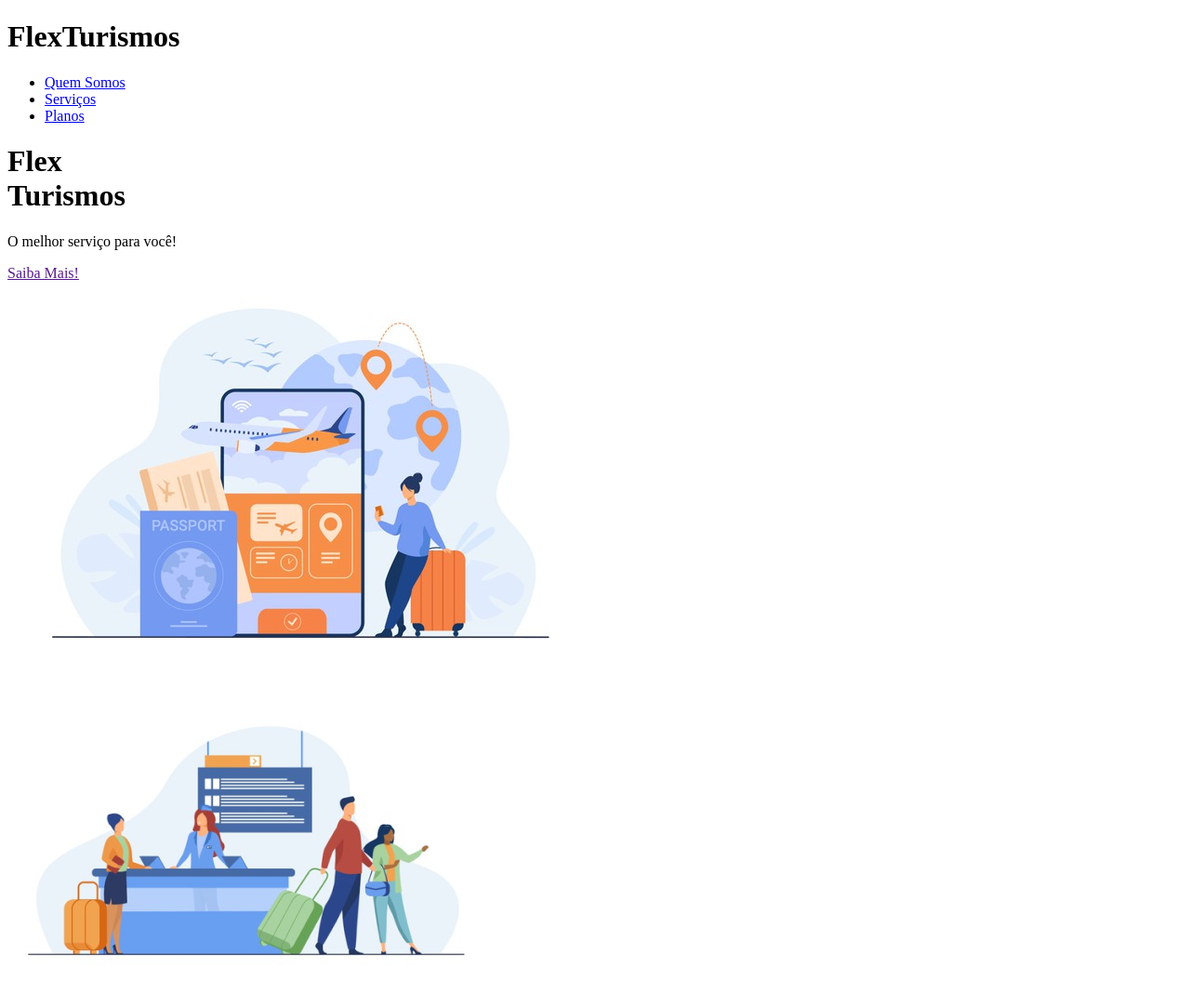
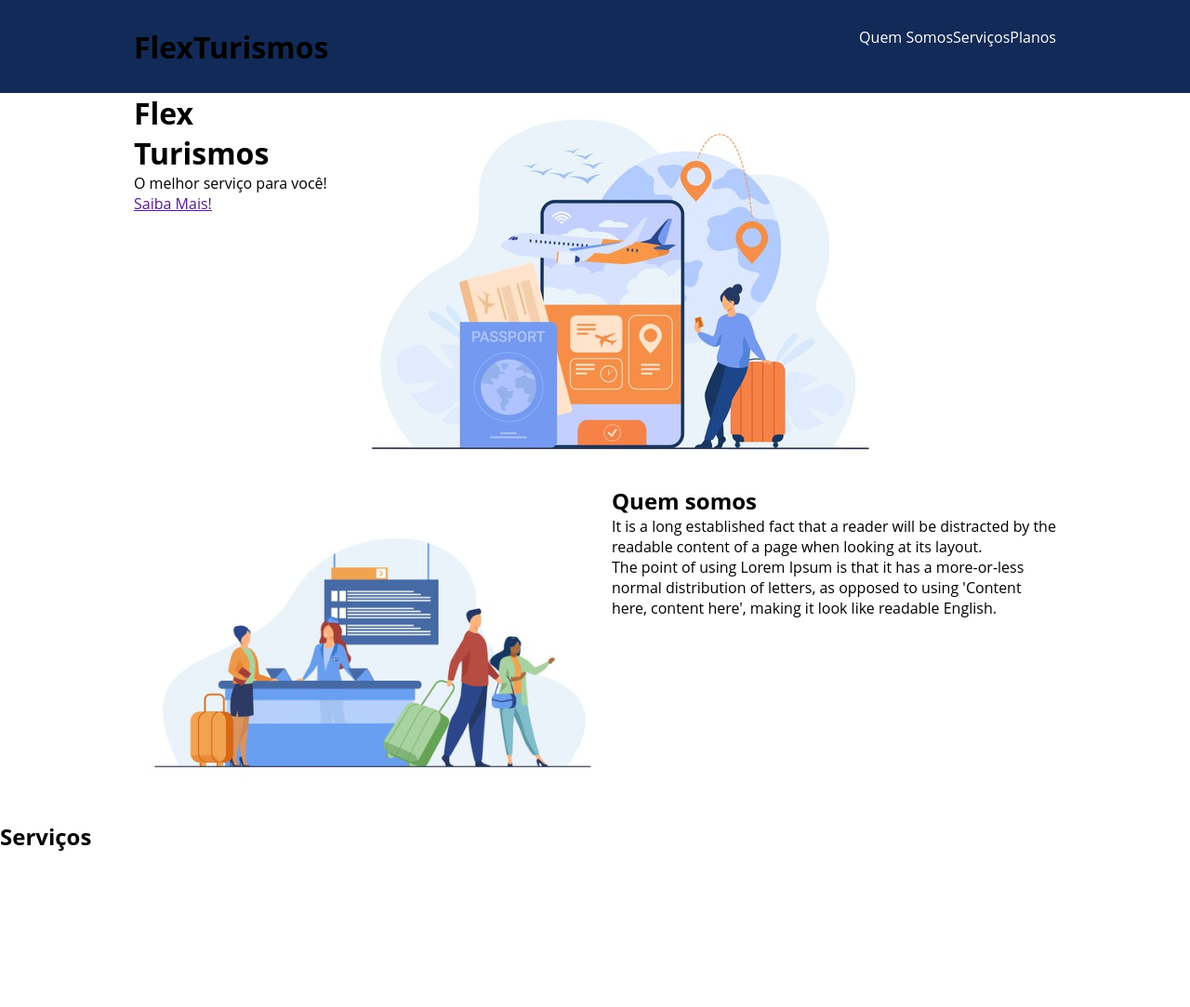
Before and after one commit to limavlucas/Atividades-e-projeto---Posicionando-elementos-com-flexbox-em-css, a plain HTML site: page flex-projeto/index.html in a window 1280 px wide. Shown: the top 1083 px of the page at 93% size. Drawn offline with Linux system fonts and the light colour scheme.

Commit message:
atualização de erros nos exercicios e começo de estilização no projeto da landing page

```diff
--- a/flex-projeto/index.html
+++ b/flex-projeto/index.html
@@ -8,15 +8,17 @@
 </head>
 <body>
     <header>
-        <h1>FlexTurismos</h1>
-        <ul>
-            <li><a href="#quem-somos">Quem Somos</a></li>
-            <li><a href="#servicos">Serviços</a></li>
-            <li><a href="#planos">Planos</a></li>
-        </ul>
+        <div class="flex-container menu">
+            <div><h1>FlexTurismos</h1></div>
+            <ul class="list-items">
+                <li><a href="#quem-somos">Quem Somos</a></li>
+                <li><a href="#servicos">Serviços</a></li>
+                <li><a href="#planos">Planos</a></li>
+            </ul>
+        </div>
     </header>
 
-    <div>
+    <div class="flex-container">
         <div>
             <h1>Flex <br>Turismos</h1>
             <p>O melhor serviço para você!</p>
@@ -28,7 +30,7 @@
         </div>
     </div>
 
-    <div>
+    <div class="flex-container" id="quem-somos">
         <div>
             <img src="./images/1-quem-somos.png" alt="balcão de atendimento">
         </div>
--- a/flex-projeto/style.css
+++ b/flex-projeto/style.css
@@ -0,0 +1,42 @@
+*{
+    margin: 0;
+    padding: 0;
+    font-family: 'Open Sans', sans-serif;
+}
+
+ul{
+    list-style: none;
+    margin: 0;
+    padding: 0;
+}
+
+ul li a{
+    text-decoration: none;
+}
+
+.flex-container{
+    display: flex;
+    max-width: 992px;
+    margin: auto;
+    width: 100%;
+
+}
+
+header{
+    background-color: #122a57;
+    height: 100px;
+    display: flex;
+    align-items: center;
+}
+
+header .list-items{
+    display: flex;
+}
+
+.list-items li a{
+    color: #fff;
+}
+
+header .menu{
+    justify-content: space-between;
+}
```
Also changed, not shown: 0-display-flex.html (+1 -1 lines), 1-flex-direction.html (+1 -1 lines), 10-flex.html (+1 -1 lines), 11-order.html (+1 -1 lines), 12-align-self.html (+1 -1 lines), 2-flex-wrap.html (+1 -1 lines), 3-flex-flow.html (+1 -1 lines), 4-justify-content.html (+1 -1 lines), 5-align-items.html (+1 -1 lines), 6-align-content.html (+1 -1 lines), 7-flex-grow.html (+1 -1 lines), 8-flex-basis.html (+1 -1 lines), 9-flex-shrink.html (+1 -1 lines).
